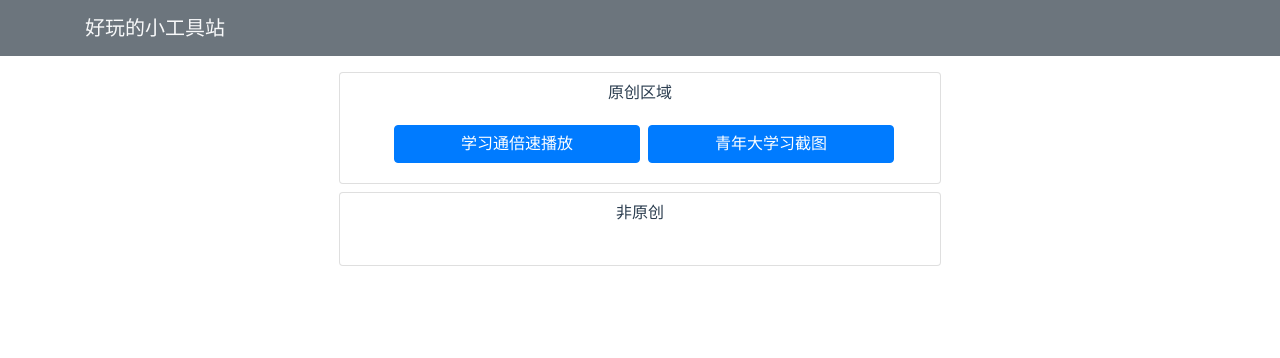
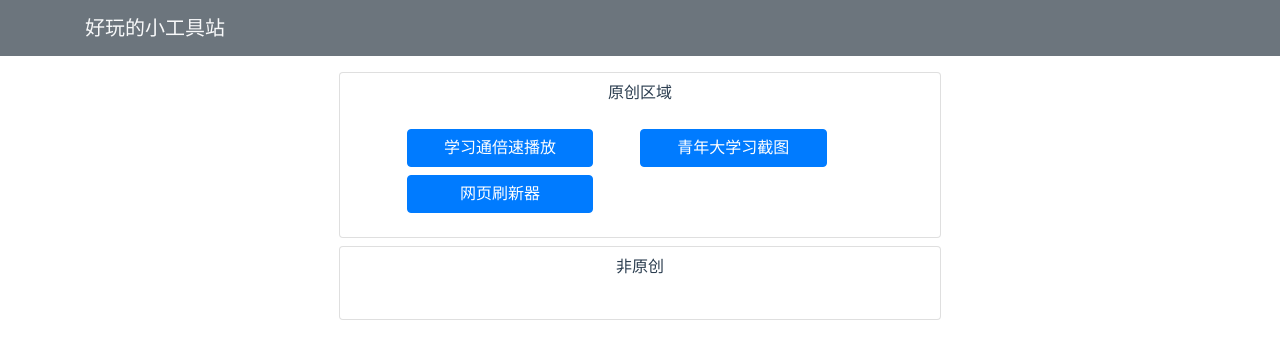
Before and after one commit to jianwi/just_have_fun, a Vue app in the folder vue_project/: page /#/ in a window 1280 px wide. Shown: the top 358 px of the page. Built offline with nearby package versions, Linux system fonts and the light colour scheme.

Commit message:
首页DRY优化

```diff
--- a/vue_project/src/views/Home.vue
+++ b/vue_project/src/views/Home.vue
@@ -4,15 +4,9 @@
       <div class="card-header-pills">
         原创区域
       </div>
-      <div class="card-body container">
-        <div class="row">
-          <router-link class="offset-1 col-5 btn btn-primary" to="/xuexitong">学习通倍速播放</router-link>
+      <div class="card-body container text-left">
+          <router-link class="my-1 offset-1 col-4 btn btn-primary" :key="key" :to="original.link" v-for="(original,key) of original_list">{{ original.name }}</router-link>
 
-          <router-link class="col-5 btn mx-2 btn-primary" to="/daxuexi">青年大学习截图</router-link>
-        </div>
-        <div class="row">
-
-        </div>
       </div>
     </div>
     <div class="card m-1 mt-2 pt-2">
@@ -32,6 +26,24 @@
 
 export default {
   name: 'Home',
+  data(){
+    return{
+      original_list: [
+        {
+          name: '学习通倍速播放',
+          link:'/xuexitong'
+        },
+        {
+          name: '青年大学习截图',
+          link: '/daxuexi'
+        },
+        {
+          name: '网页刷新器',
+          link: '/web_refresh'
+        }
+      ]
+    }
+  },
   components: {
   },
   mounted() {
```
